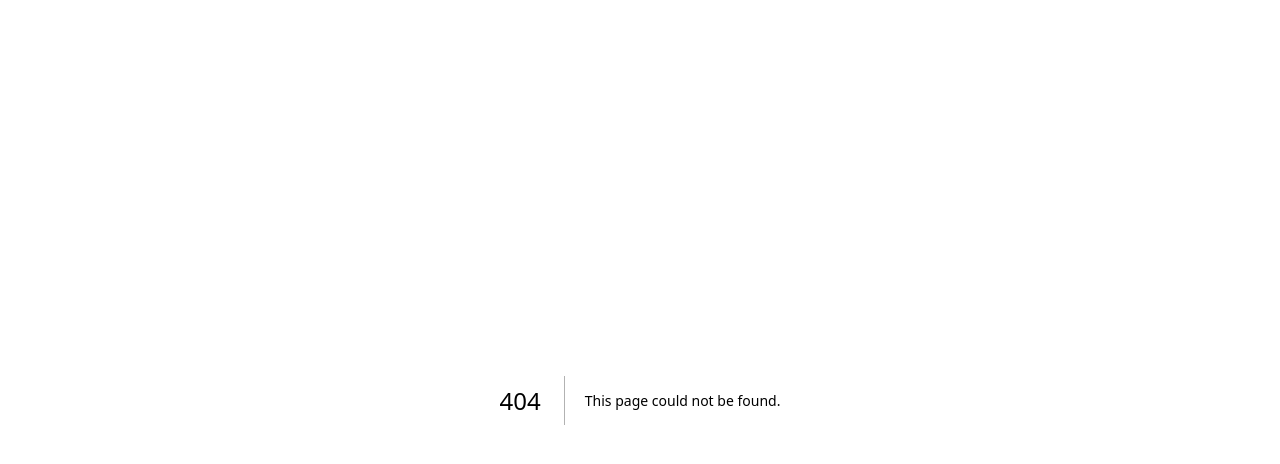
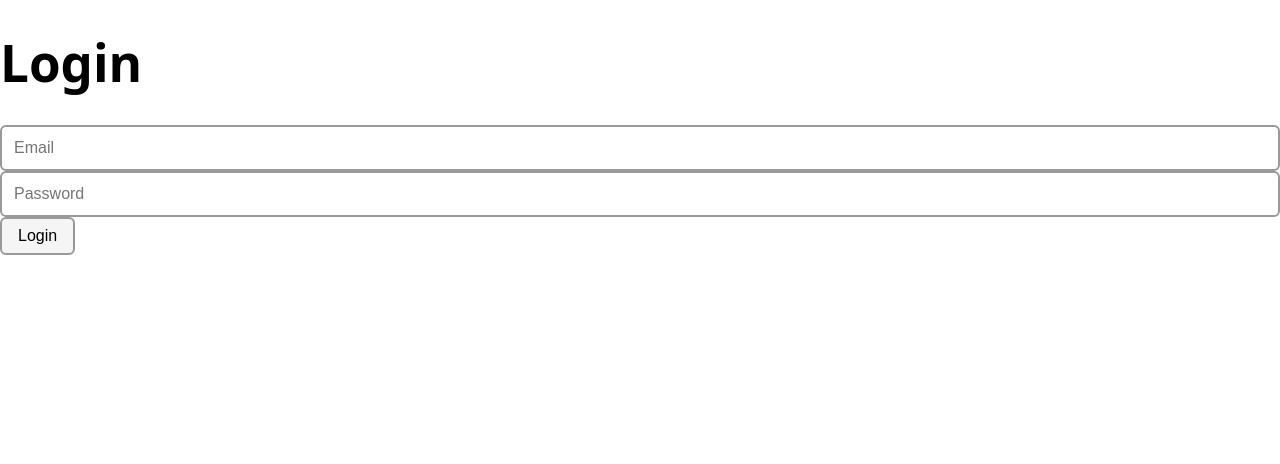
Before and after one commit to mrHoft/restman, a Next.js app: page /login in a window 1280 px wide. Before the commit this address had no page. Shown: the top 464 px of the page. Built offline with nearby package versions, Linux system fonts and the light colour scheme.

Commit message:
feat: add login page

```diff
--- /dev/null
+++ b/src/app/login/page.tsx
@@ -0,0 +1,16 @@
+import styles from '~/styles/input.module.css';
+
+export default function Login() {
+  return (
+    <div>
+      <h1>Login</h1>
+      <form>
+        <input className={styles.input} type="email" name="email" placeholder="Email" />
+        <input className={styles.input} type="password" name="password" placeholder="Password" />
+        <button className="button" type="submit">
+          Login
+        </button>
+      </form>
+    </div>
+  );
+}
```
